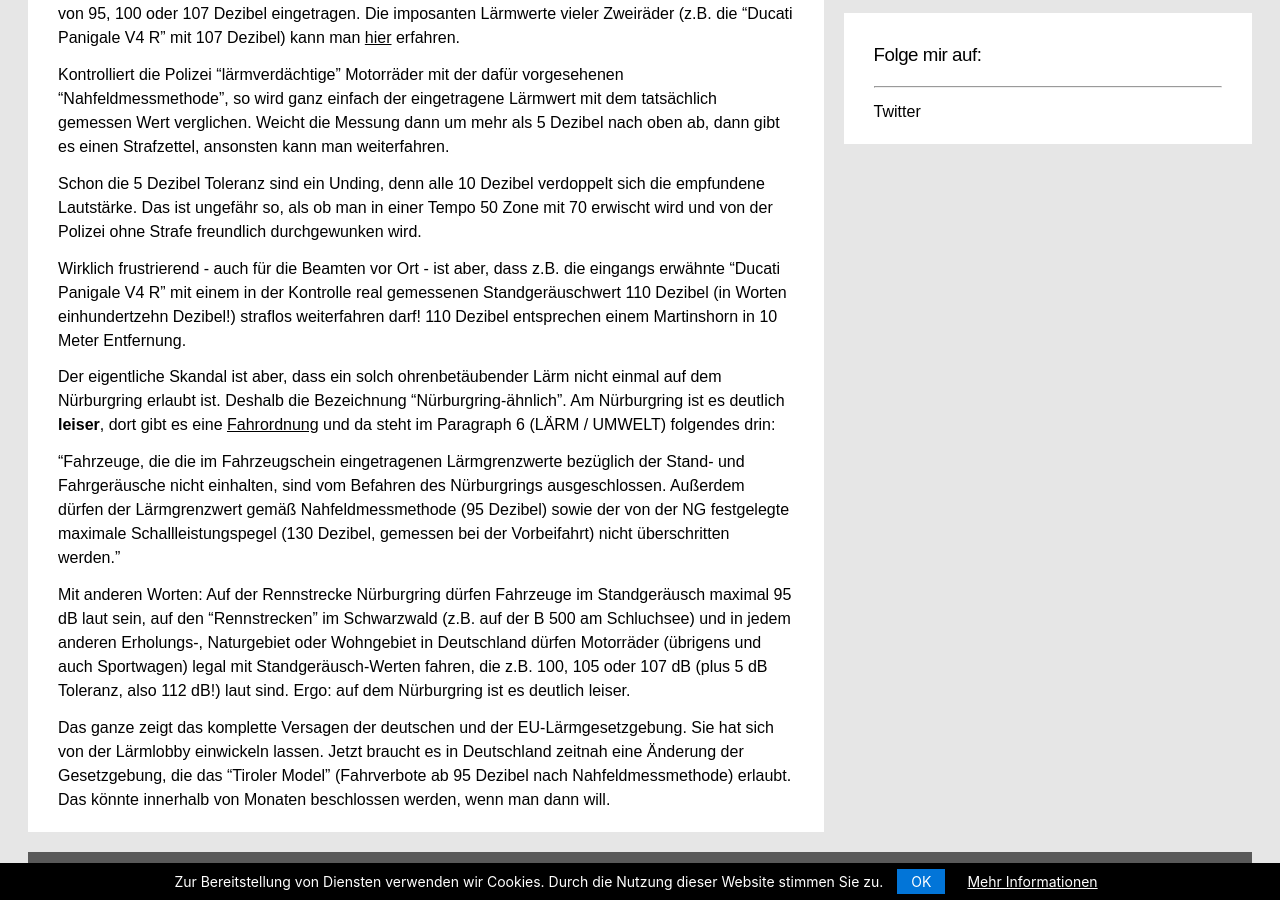
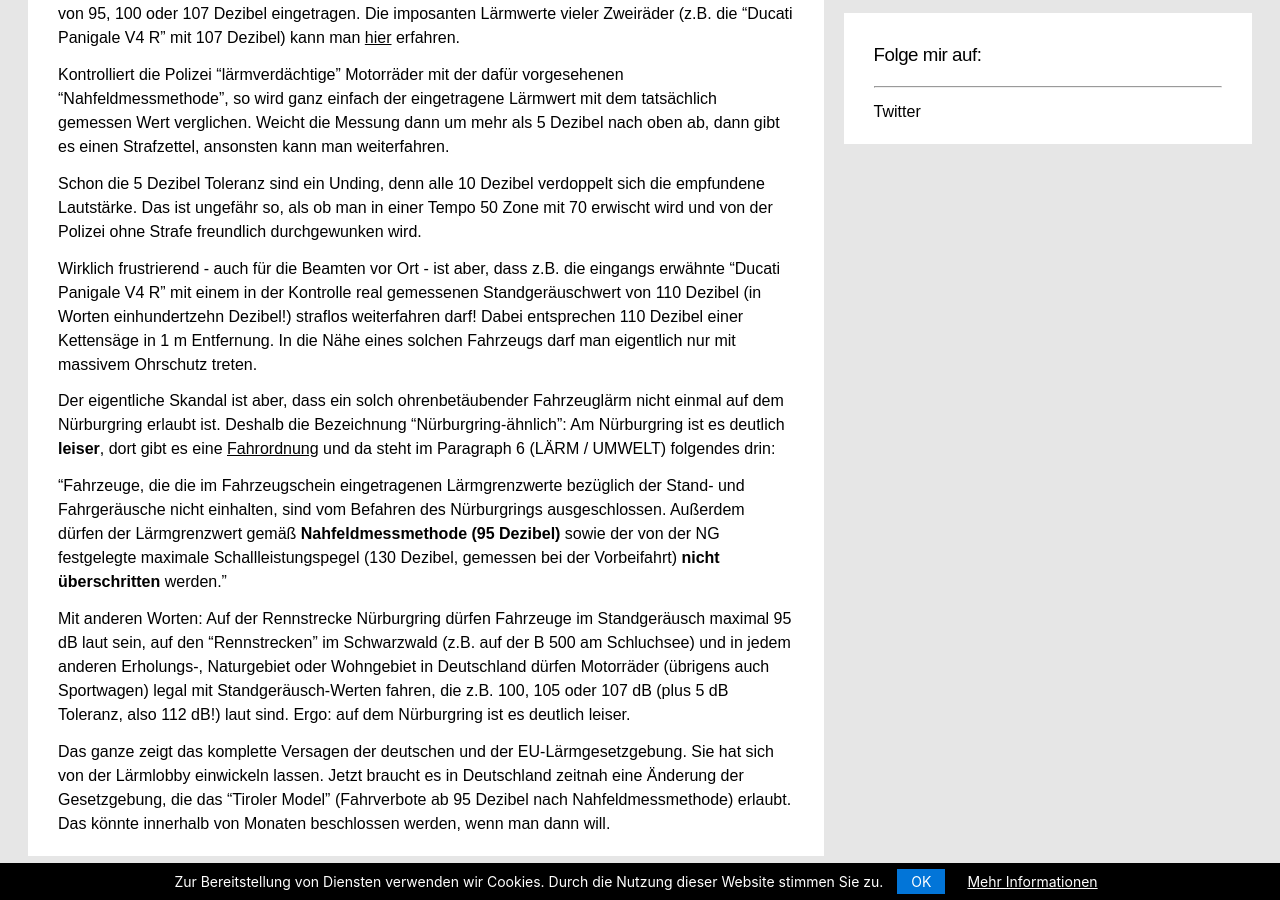
Before and after one commit to rettet-die-stille/rettet-die-stille.github.io, a Jekyll site: the page built from _posts/2020-08-13-nuerburgring-aehnliche-Verhaeltlnisse-im-suedschwarzwald.md, in a window 1280 px wide and 900 px high, scrolled down 798 px. Built offline with Jekyll 4.4.1, drawn with Linux system fonts in a browser that asks for light colours.

Commit message:
Update 2020-08-13-nuerburgring-aehnliche-Verhaeltlnisse-im-suedschwarzwald.md

```diff
--- a/_posts/2020-08-13-nuerburgring-aehnliche-Verhaeltlnisse-im-suedschwarzwald.md
+++ b/_posts/2020-08-13-nuerburgring-aehnliche-Verhaeltlnisse-im-suedschwarzwald.md
@@ -11,12 +11,12 @@ Kontrolliert die Polizei "lärmverdächtige" Motorräder mit der dafür vorgeseh
 
 Schon die 5 Dezibel Toleranz sind ein Unding, denn alle 10 Dezibel verdoppelt sich die empfundene Lautstärke. Das ist ungefähr so, als ob man in einer Tempo 50 Zone mit 70 erwischt wird und von der Polizei ohne Strafe freundlich durchgewunken wird.
 
-Wirklich frustrierend - auch für die Beamten vor Ort - ist aber, dass z.B. die eingangs erwähnte "Ducati Panigale V4 R" mit einem in der Kontrolle real gemessenen Standgeräuschwert 110 Dezibel (in Worten einhundertzehn Dezibel!) straflos weiterfahren darf! 110 Dezibel entsprechen einem Martinshorn in 10 Meter Entfernung.
+Wirklich frustrierend - auch für die Beamten vor Ort - ist aber, dass z.B. die eingangs erwähnte "Ducati Panigale V4 R" mit einem in der Kontrolle real gemessenen Standgeräuschwert von 110 Dezibel (in Worten einhundertzehn Dezibel!) straflos weiterfahren darf! Dabei entsprechen 110 Dezibel einer Kettensäge in 1 m Entfernung. In die Nähe eines solchen Fahrzeugs darf man eigentlich nur mit massivem Ohrschutz treten.
 
-Der eigentliche Skandal ist aber, dass ein solch ohrenbetäubender Lärm nicht einmal auf dem Nürburgring erlaubt ist. Deshalb die Bezeichnung "Nürburgring-ähnlich". Am Nürburgring ist es deutlich <b>leiser</b>, dort gibt es eine <span style="text-decoration: underline;">[Fahrordnung](http://www.nuerburgring.de/fileadmin/AGB/2015/cNG-Fahrordnung-Touristenfahrten.pdf){:target="_blank"}</span> und da steht im Paragraph 6 (LÄRM / UMWELT) folgendes drin:
+Der eigentliche Skandal ist aber, dass ein solch ohrenbetäubender Fahrzeuglärm nicht einmal auf dem Nürburgring erlaubt ist. Deshalb die Bezeichnung "Nürburgring-ähnlich": Am Nürburgring ist es deutlich <b>leiser</b>, dort gibt es eine <span style="text-decoration: underline;">[Fahrordnung](http://www.nuerburgring.de/fileadmin/AGB/2015/cNG-Fahrordnung-Touristenfahrten.pdf){:target="_blank"}</span> und da steht im Paragraph 6 (LÄRM / UMWELT) folgendes drin:
 
-"Fahrzeuge, die die im Fahrzeugschein eingetragenen Lärmgrenzwerte bezüglich der Stand- und Fahrgeräusche nicht einhalten, sind vom Befahren des Nürburgrings ausgeschlossen. Außerdem dürfen der Lärmgrenzwert gemäß Nahfeldmessmethode (95 Dezibel) sowie der von der NG festgelegte maximale Schallleistungspegel (130 Dezibel, gemessen bei der Vorbeifahrt) nicht überschritten werden."
+"Fahrzeuge, die die im Fahrzeugschein eingetragenen Lärmgrenzwerte bezüglich der Stand- und Fahrgeräusche nicht einhalten, sind vom Befahren des Nürburgrings ausgeschlossen. Außerdem dürfen der Lärmgrenzwert gemäß <b>Nahfeldmessmethode (95 Dezibel)</b> sowie der von der NG festgelegte maximale Schallleistungspegel (130 Dezibel, gemessen bei der Vorbeifahrt) <b>nicht überschritten</b> werden."
 
-Mit anderen Worten: Auf der Rennstrecke Nürburgring dürfen Fahrzeuge im Standgeräusch maximal 95 dB laut sein, auf den "Rennstrecken" im Schwarzwald (z.B. auf der B 500 am Schluchsee) und in jedem anderen Erholungs-, Naturgebiet oder Wohngebiet in Deutschland dürfen Motorräder (übrigens und auch Sportwagen) legal mit Standgeräusch-Werten fahren, die z.B. 100, 105 oder 107 dB (plus 5 dB Toleranz, also 112 dB!) laut sind. Ergo: auf dem Nürburgring ist es deutlich leiser.
+Mit anderen Worten: Auf der Rennstrecke Nürburgring dürfen Fahrzeuge im Standgeräusch maximal 95 dB laut sein, auf den "Rennstrecken" im Schwarzwald (z.B. auf der B 500 am Schluchsee) und in jedem anderen Erholungs-, Naturgebiet oder Wohngebiet in Deutschland dürfen Motorräder (übrigens auch Sportwagen) legal mit Standgeräusch-Werten fahren, die z.B. 100, 105 oder 107 dB (plus 5 dB Toleranz, also 112 dB!) laut sind. Ergo: auf dem Nürburgring ist es deutlich leiser.
 
 Das ganze zeigt das komplette Versagen der deutschen und der EU-Lärmgesetzgebung. Sie hat sich von der Lärmlobby einwickeln lassen. Jetzt braucht es in Deutschland zeitnah eine Änderung der Gesetzgebung, die das "Tiroler Model" (Fahrverbote ab 95 Dezibel nach Nahfeldmessmethode) erlaubt. Das könnte innerhalb von Monaten beschlossen werden, wenn man dann will.
```
